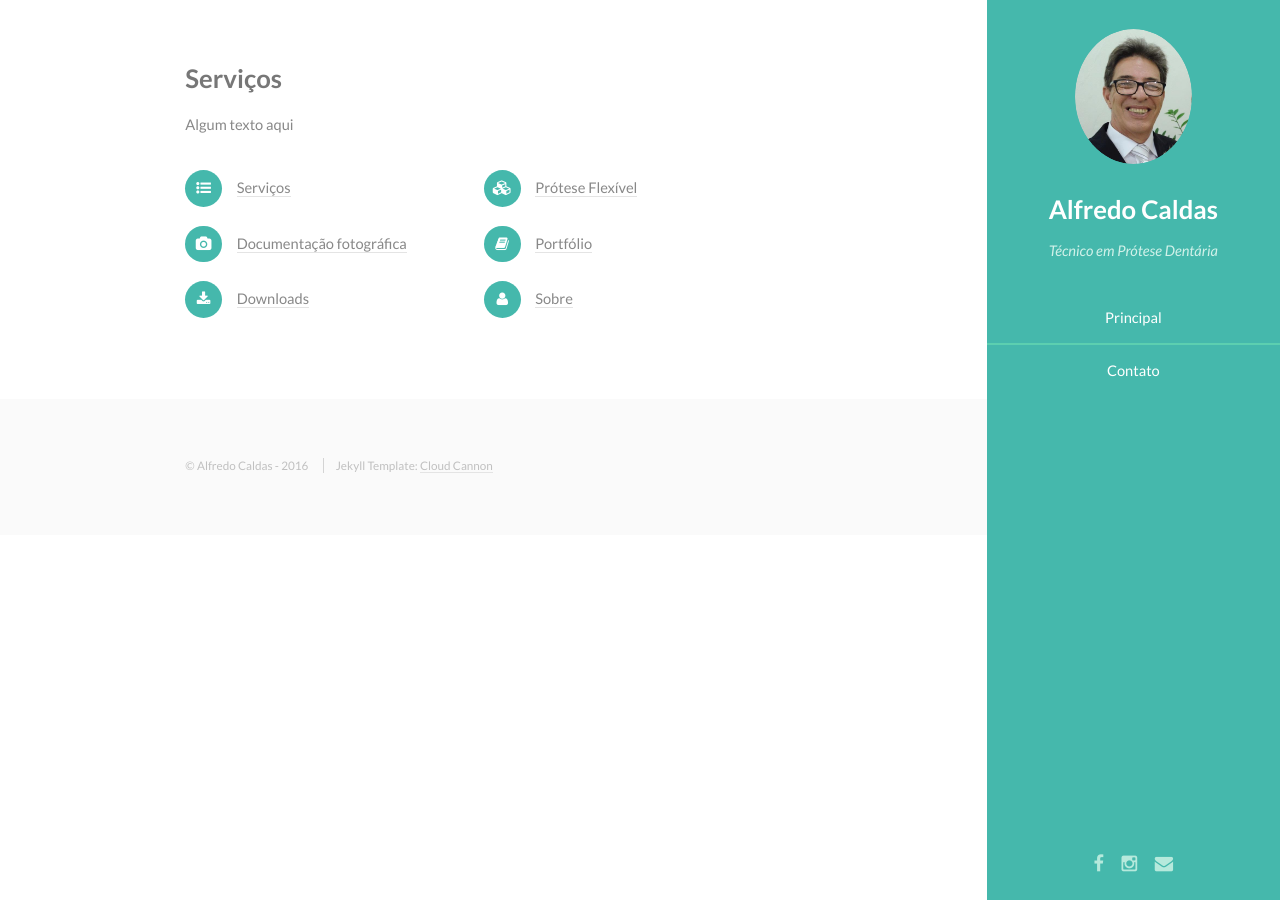
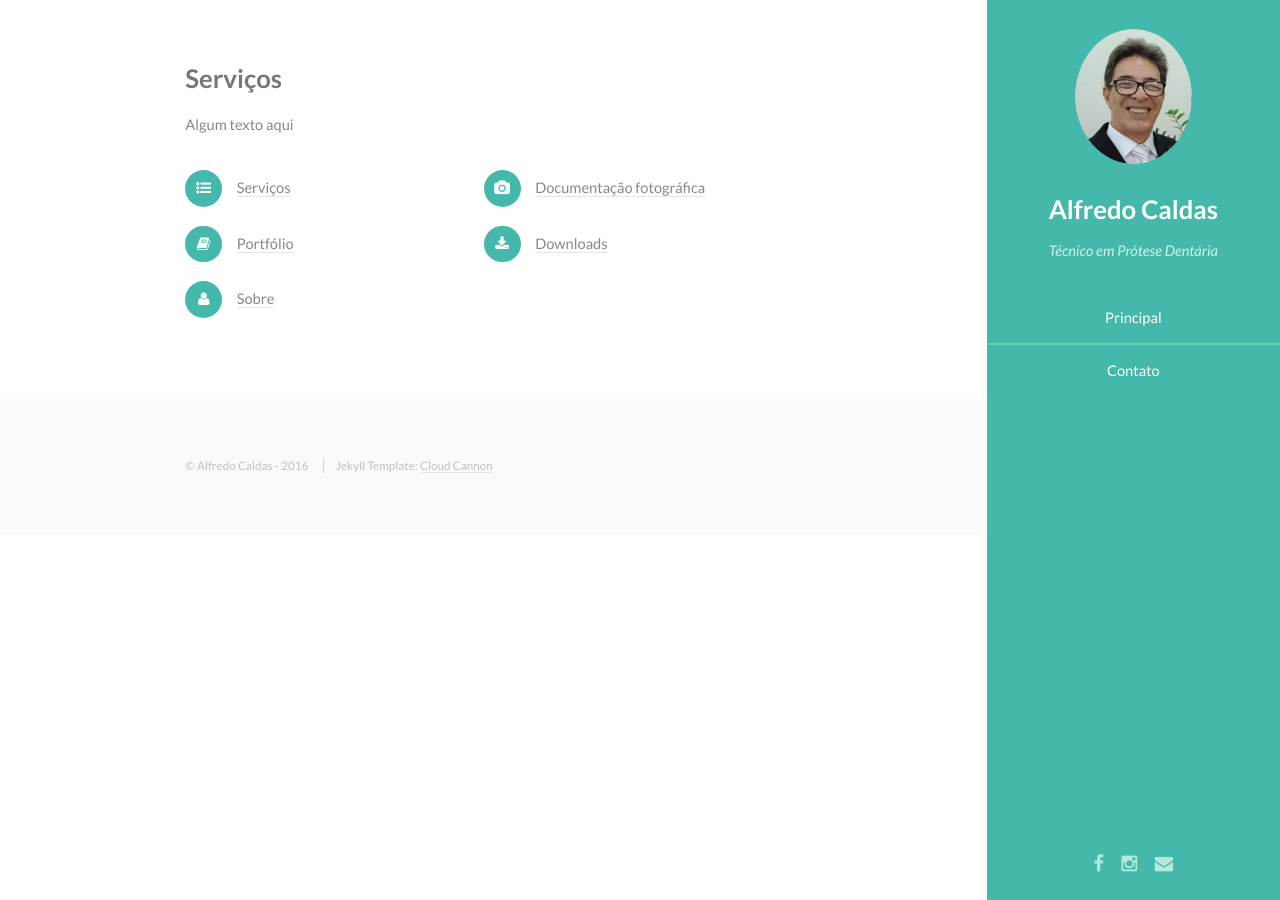
Before and after one commit to old-jekyll-templates/Read-Only-Jekyll-Theme, a Jekyll site: the page built from index.html, in a window 1280 px wide. Built offline with Jekyll 4.4.1, drawn with Linux system fonts in a browser that asks for light colours.

Commit message:
Update index.html

```diff
--- a/index.html
+++ b/index.html
@@ -9,7 +9,6 @@ layout: default
             <p>Algum texto aqui</p>
             <ul class="feature-icons">
                 <li class="fa-list-ul"><a href="{{ site.baseurl }}/servicos">Serviços</a></li>
-                <li class="fa-cubes"><a href="{{ site.baseurl }}/protflex">Prótese Flexível</a></li>
                 <li class="fa-camera"><a href="{{ site.baseurl }}/docs">Documentação fotográfica</a></li>
                 <li class="fa-book"><a href="{{ site.baseurl }}/portfolio">Portfólio</a></li>
                 <li class="fa-download"><a href="{{ site.baseurl }}/download">Downloads</a></li>
```
